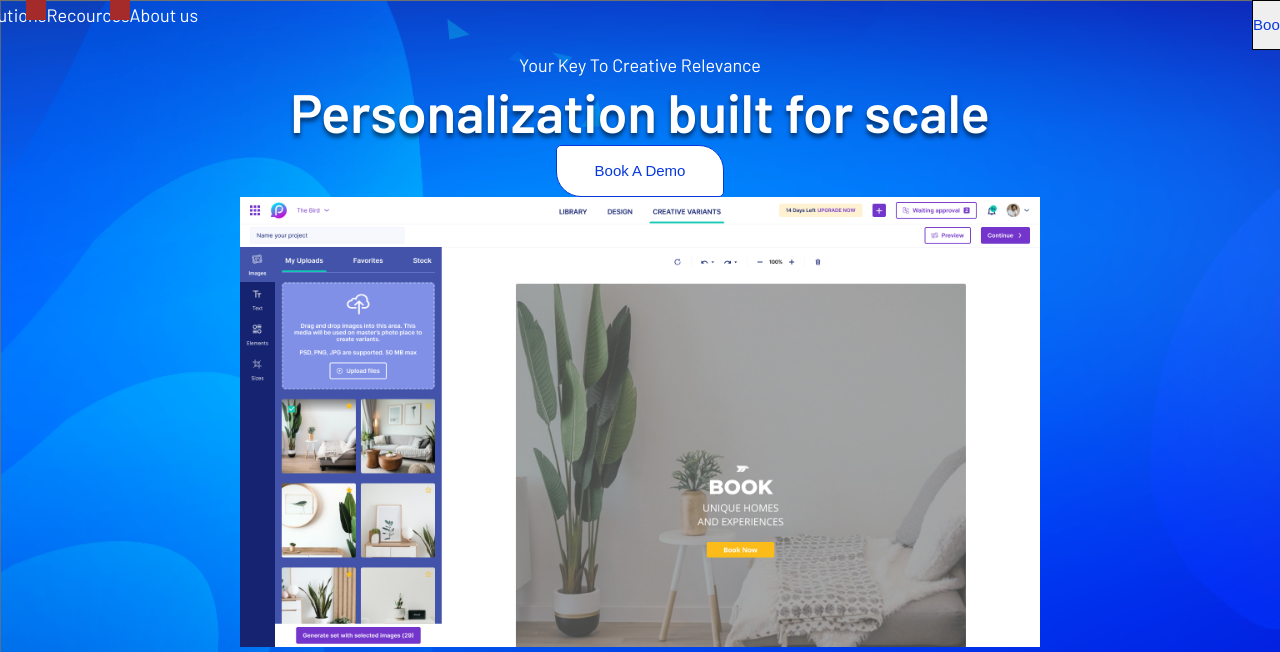
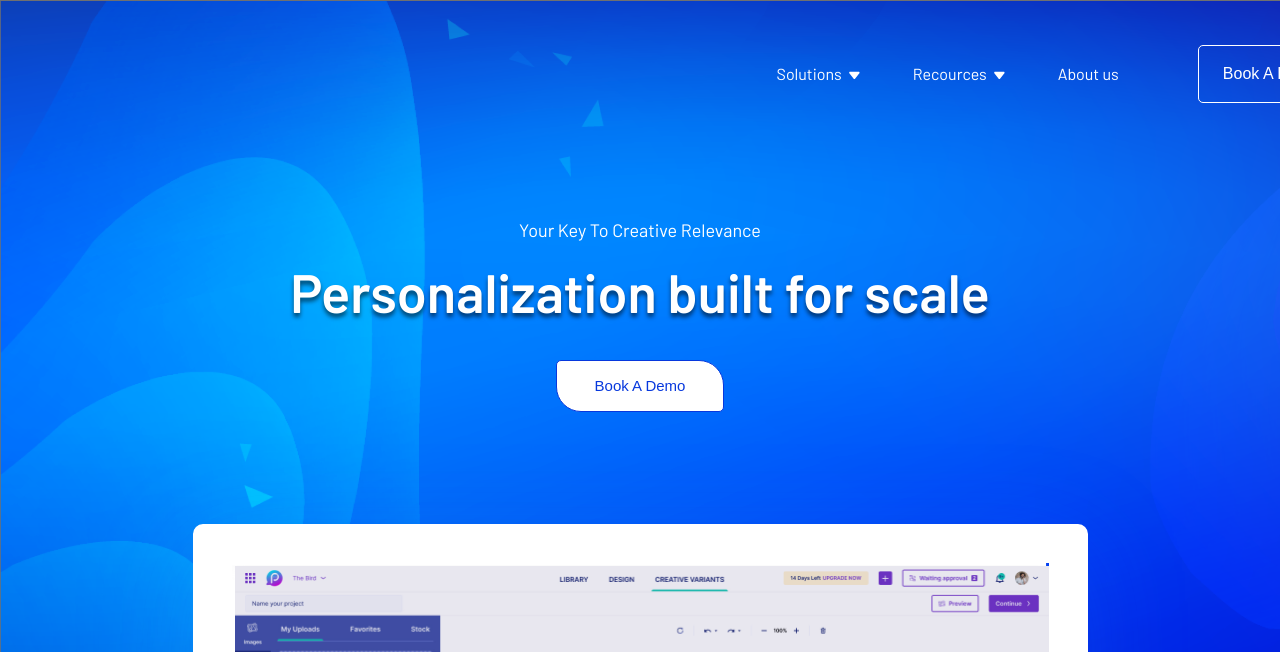
Before and after one commit to putsan/Creative-landing, a website built with Parcel: page src/index.html in a window 1280 px wide. Shown: the top 652 px of the page. Built offline with nearby package versions, Linux system fonts and the light colour scheme.

Commit message:
finish header layout

```diff
--- a/src/index.html
+++ b/src/index.html
@@ -42,7 +42,9 @@
             </li>
 
             <li class="header__dropdown header__dropdown--off">
-              About us
+              <a href="#" class="header__about">
+                About us
+              </a>
             </li>
           </ul>
 
@@ -68,7 +70,7 @@
 
           <div class="header__video">
             <img
-              src="./images/header/player-background.jpeg"
+              src="./images/header/player.png"
               alt="Simple preview"
               class="header__preview"
             >
--- a/src/styles/header.scss
+++ b/src/styles/header.scss
@@ -1,32 +1,53 @@
+%logo {
+  width: 37.1px;
+  height: 40.95px;
+}
+
 .header {
   @include centering(true);
   @include background("../images/header/blue-background.png");
 
+  padding: 44.87px 0 190px;
   color: $text-contrast;
 
   &__navigation {
     display: flex;
+    align-items: center;
+    justify-content: space-between;
     width: 1410px;
+  }
+
+  &__logo {
+    @extend %logo;
+  }
+
+  &__picture {
+    @extend %logo;
   }
 
   &__nav-list {
     display: flex;
+    justify-content: flex-end;
+    gap: 71px;
     width: 100%;
+    padding-right: 79px;
+
+    font-size: 16px;
+    line-height: 18.75px;
   }
 
   &__dropdown {
     position: relative;
 
+    cursor: pointer;
+
     &::after {
-      content: "";
+      content: url(../images/header/dropdown.svg);
       position: absolute;
+      right: -18px;
       top: 0;
-      right: 0;
 
-      width: 20px;
-      height: 20px;
-
-      background-color: brown;
+      display: block;
     }
 
     &--off {
@@ -36,19 +57,52 @@
     }
   }
 
+  &__about {
+    color: inherit;
+  }
+
   &__demo {
     @extend %button;
+
+    height: 58.39px;
+    padding: 0 24.2px;
+
+    color: $text-contrast;
+    font-size: 16px;
+    line-height: 18.75px;
+    font-weight: 400;
+
+    border: 1px solid $text-contrast;
+    border-radius: $border-radius - 5;
+    background: none;
   }
 
   &__content {
     text-align: center;
   }
 
+  &__text {
+    padding: 111.74px 0 112.31px;
+  }
+
+  &__subheader {
+    margin-bottom: 15px;
+  }
+
   &__title {
+    margin-bottom: 35px;
     text-shadow: 0 4px 4px rgba(0, 0, 0, 0.55);
   }
 
+  &__video {
+    width: 895px;
+  }
+
   &__preview {
-    width: 800px;
+    width: 100%;
+
+    border: 39px solid $text-contrast;
+    border-radius: 10px;
+    filter: $preview-shadow;
   }
 }
--- a/src/styles/main.scss
+++ b/src/styles/main.scss
@@ -27,3 +27,7 @@
 * {
   box-sizing: border-box;
 }
+
+html {
+  scroll-behavior: smooth;
+}
--- a/src/styles/utils/_vars.scss
+++ b/src/styles/utils/_vars.scss
@@ -8,6 +8,7 @@ $h3-shadow: 0 4px 4px rgba(0, 0, 0, 0.55);
 $post-shadow: drop-shadow(0 1px 10px rgba(0, 0, 0, 0.48));
 $post-user-shadow: 0 1px 12px rgba(0, 0, 0, 0.25);
 $border-shadow: 0 1px 36px rgba(102, 102, 102, 0.16);
+$preview-shadow: drop-shadow(0 20px 50px rgba(45, 161, 247, 0.15));
 
 $page-padding: 27px;
 $border-radius: 10px;
```
Also changed, not shown: src/images/header/dropdown.svg (added), src/images/header/player.png (added).
